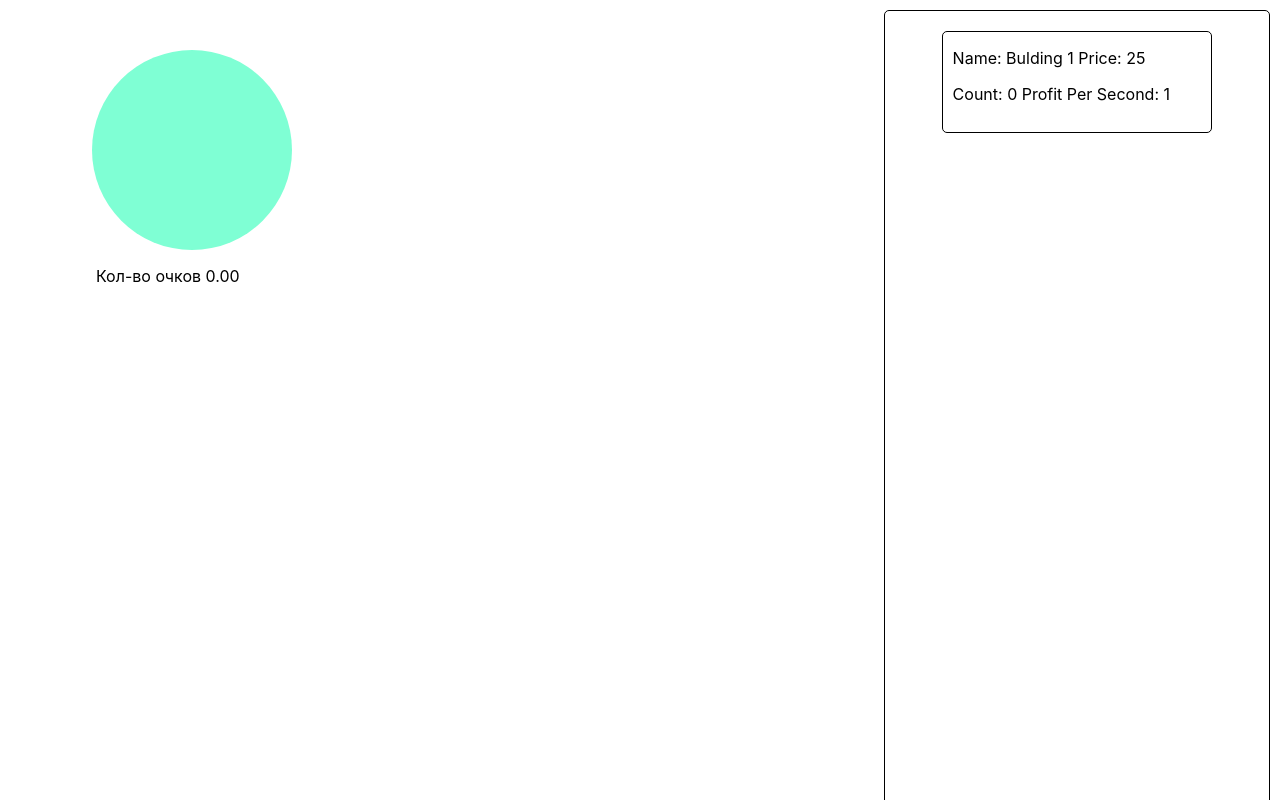
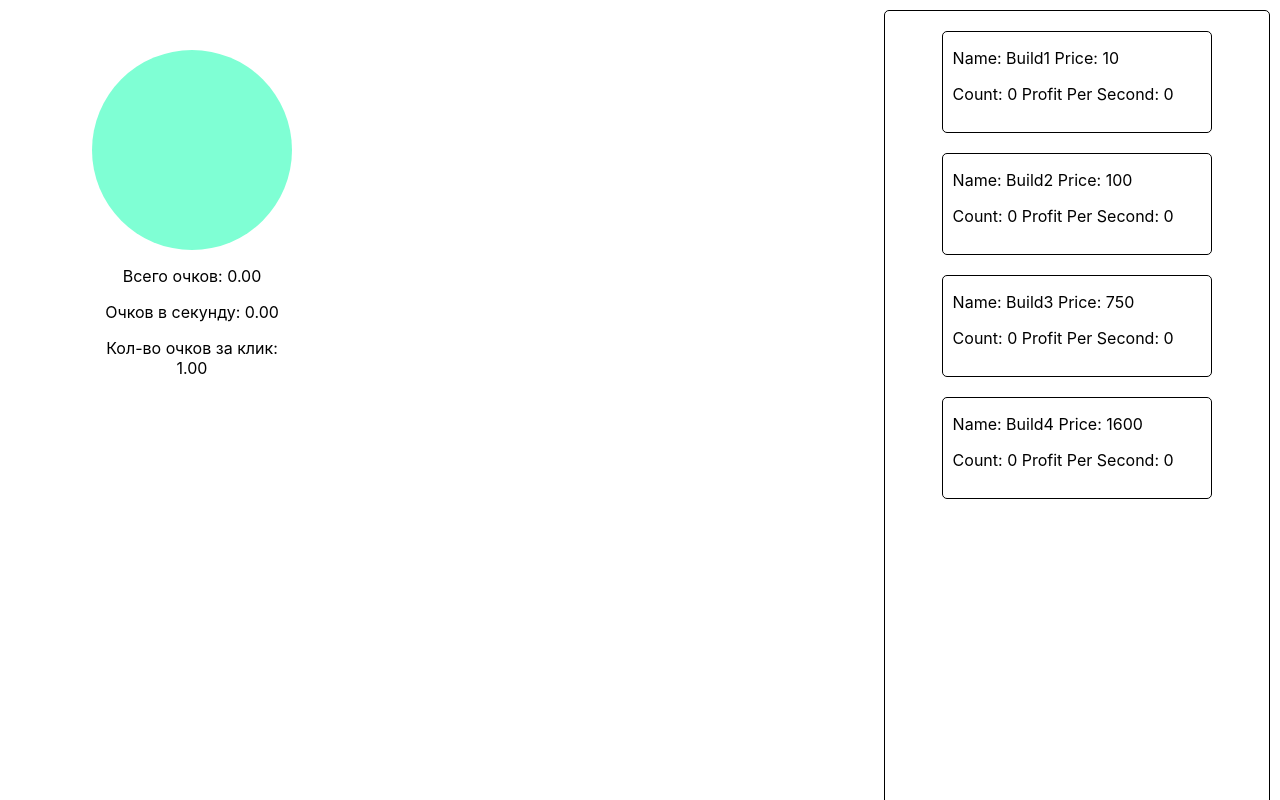
Before and after one commit to Okneas/Web_clicker, a React (Create React App) app in the folder my-app/: page / in a window 1280 px wide. Shown: the top 800 px of the page. Built offline with nearby package versions, Linux system fonts and the light colour scheme.

Commit message:
обновил реализацию строений, чтобы было удобно увеличивать их число

```diff
--- a/my-app/src/App.tsx
+++ b/my-app/src/App.tsx
@@ -4,14 +4,16 @@ import { thisPlayer } from './index';
 import { Building } from './building';
 
 function App() {
-  const [clicks, setClicks] = useState(thisPlayer.pointsInTotal);
+  const [PPT, setPPT] = useState(thisPlayer.pointsInTotal);
+  const [PPC, setPPC] = useState(thisPlayer.pointsPerClick);
+  const [PPS, setPPS] = useState(thisPlayer.pointsPerSecond);
   let AddOnClick = () => {
     thisPlayer.pointsInTotal += thisPlayer.pointsPerClick;
-    setClicks(thisPlayer.pointsInTotal+thisPlayer.pointsPerClick);
+    setPPT(thisPlayer.pointsInTotal+thisPlayer.pointsPerClick);
   }
   useEffect(() => {
     const interval = setInterval(() => {
-      setClicks((prevCount) => prevCount + thisPlayer.pointsPerSecond);
+      setPPT((prevCount) => prevCount + thisPlayer.pointsPerSecond);
       thisPlayer.pointsInTotal += thisPlayer.pointsPerSecond;
     }, 1000);
 
@@ -22,7 +24,9 @@ function App() {
 
   useEffect(() => {
     const interval = setInterval(() => {
-      setClicks(thisPlayer.pointsInTotal);
+      setPPT(thisPlayer.pointsInTotal);
+      setPPC(thisPlayer.pointsPerClick);
+      setPPS(thisPlayer.pointsPerSecond);
     }, 1);
 
     return () => {
@@ -36,11 +40,16 @@ function App() {
         <div className="clicker" onClick={AddOnClick}>
         </div>
         <div className='info_clicks'>
-          <p>Кол-во очков {clicks.toFixed(2)}</p>
+          <p>Всего очков: {PPT.toFixed(2)}</p>
+          <p>Очков в секунду: {PPS.toFixed(2)}</p>
+          <p>Кол-во очков за клик: {PPC.toFixed(2)}</p>
         </div>
       </div>
       <div className='building-panel'>
-        <Building name='Bulding 1' count={0} baseCost={25} profitPerSecond={1} price={25}/>
+        <Building name='Build1'/>
+        <Building name='Build2'/>
+        <Building name='Build3'/>
+        <Building name='Build4'/>
       </div>
     </div>
   );
--- a/my-app/src/building.tsx
+++ b/my-app/src/building.tsx
@@ -1,7 +1,11 @@
 import { useState, useRef } from "react";
 import { thisPlayer } from "./index";
 
-class BuildingClass {
+interface BuildingProps {
+    name: string;
+}
+
+export class BuildingClass {
     name: string;
     count: number;
     baseCost: number;
@@ -16,16 +20,23 @@ class BuildingClass {
     }
 }
 
-interface BuildingProps {
-    name: string;
-    count: number;
-    baseCost:number;
-    price: number;
-    profitPerSecond: number;
+export let listOfBuildings = {
+    'Build1': new BuildingClass('Build1', 10, 0, 1),
+    'Build2': new BuildingClass('Build2', 100, 0, 5),
+    'Build3': new BuildingClass('Build3', 750, 0, 15),
+    'Build4': new BuildingClass('Build4', 1600, 0, 50),
+    'default': new BuildingClass('default', NaN, NaN ,NaN),
 }
 
 export function Building(props: BuildingProps) {
-    let buildingEntity = useRef(new BuildingClass(props.name, props.baseCost, props.count, props.profitPerSecond));
+    let buildingType;
+    if(listOfBuildings[props.name] === undefined){
+        buildingType = listOfBuildings['default'];
+    }
+    else{
+        buildingType = listOfBuildings[props.name];
+    }
+    let buildingEntity = useRef(buildingType);
     let [stats, setStats] = useState({
         name: buildingEntity.current.name,
         price: buildingEntity.current.price,
@@ -34,13 +45,13 @@ export function Building(props: BuildingProps) {
     });
 
     let onBuy = () => {
-        if(thisPlayer.pointsInTotal >= buildingEntity.current.price) {
+        if(thisPlayer.pointsInTotal >= buildingEntity.current.price && buildingEntity.current!==listOfBuildings['default']) {
             thisPlayer.pointsInTotal -= buildingEntity.current.price;
             thisPlayer.pointsPerSecond+=buildingEntity.current.profitPerSecond;
             buildingEntity.current.count++;
             buildingEntity.current.price = Math.round(buildingEntity.current.baseCost*(1.15**buildingEntity.current.count)*100)/100;
-            console.log(buildingEntity.current.count);
-            console.log(buildingEntity.current.price);
+            console.log(listOfBuildings[props.name].count);
+            console.log(listOfBuildings[props.name].price);
             setStats({name: buildingEntity.current.name,
                 price: buildingEntity.current.price,
                 count: buildingEntity.current.count,
@@ -50,7 +61,7 @@ export function Building(props: BuildingProps) {
     return (
         <div className="building-block" onClick={onBuy}>
             <p>Name: {stats.name} Price: {stats.price}</p>
-            <p>Count: {stats.count} Profit Per Second: {stats.PPS}</p>
+            <p>Count: {stats.count} Profit Per Second: {stats.PPS*stats.count}</p>
         </div>
     );
 }
--- a/my-app/src/index.css
+++ b/my-app/src/index.css
@@ -26,6 +26,8 @@ code {
   margin-left: auto;
   margin-right: auto;
   width: 50%;
+  user-select: none;
+  text-align: center;
 }
 
 .building-panel{
@@ -61,4 +63,5 @@ code {
 
 .building-block p {
   margin-left: 10px;
+  user-select: none;
 }
--- a/my-app/tsconfig.json
+++ b/my-app/tsconfig.json
@@ -18,7 +18,8 @@
     "resolveJsonModule": true,
     "isolatedModules": true,
     "noEmit": true,
-    "jsx": "react-jsx"
+    "jsx": "react-jsx",
+    "noImplicitAny": false,
   },
   "include": [
     "src"
```
